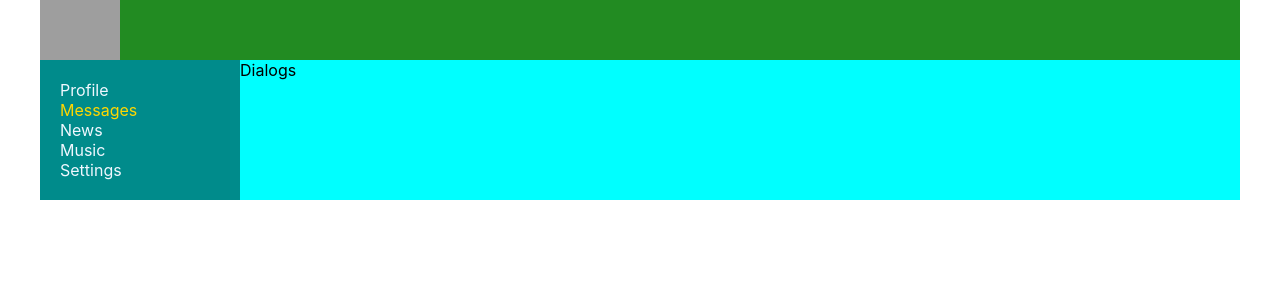
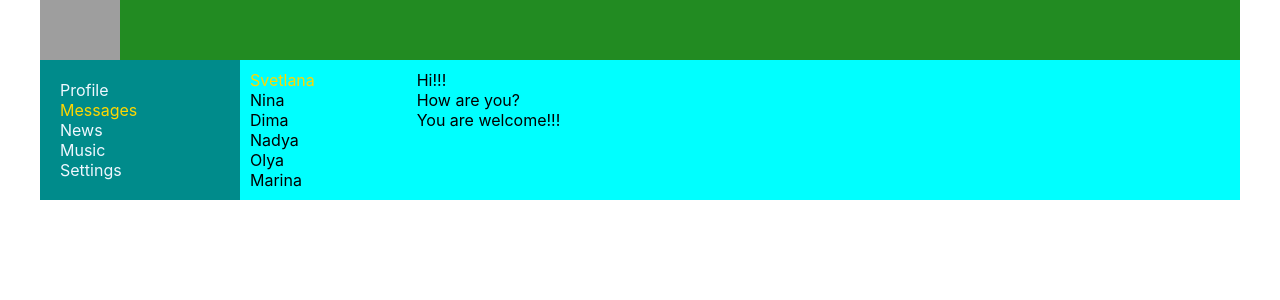
Before and after one commit to svetik-kov/Social_network, a React (Create React App) app: page /dialogs in a window 1280 px wide. Shown: the top 300 px of the page. Built offline with nearby package versions, Linux system fonts and the light colour scheme; grey boxes are pictures that could not be loaded.

Commit message:
lesson 21

```diff
--- a/src/components/Dialogs/Dialogs.module.css
+++ b/src/components/Dialogs/Dialogs.module.css
@@ -0,0 +1,20 @@
+
+.dialogs {
+    display: grid;
+    grid-template-columns: 2fr 10fr;
+}
+
+.dialogItems {
+    padding: 10px;
+}
+
+.dialogItems .active {
+    color: gold;
+}
+
+.messages {
+    padding: 10px;
+}
+
+.message {
+}
--- a/src/components/Dialogs/Dialogs.tsx
+++ b/src/components/Dialogs/Dialogs.tsx
@@ -1,7 +1,22 @@
 import React from "react";
+import s from './Dialogs.module.css'
 
 export const Dialogs = () => {
   return (
-      <div>Dialogs</div>
+      <div className={s.dialogs}>
+        <div className={s.dialogItems}>
+          <div className={s.dialog +' '+ s.active}>Svetlana</div>
+          <div className={s.dialog}>Nina</div>
+          <div className={s.dialog}>Dima</div>
+          <div className={s.dialog}>Nadya</div>
+          <div className={s.dialog}>Olya</div>
+          <div className={s.dialog}>Marina</div>
+        </div>
+        <div className={s.messages}>
+          <div className={s.message}>Hi!!! </div>
+          <div className={s.message}> How are you?</div>
+          <div className={s.message}> You are welcome!!! </div>
+        </div>
+      </div>
   )
 }
```
